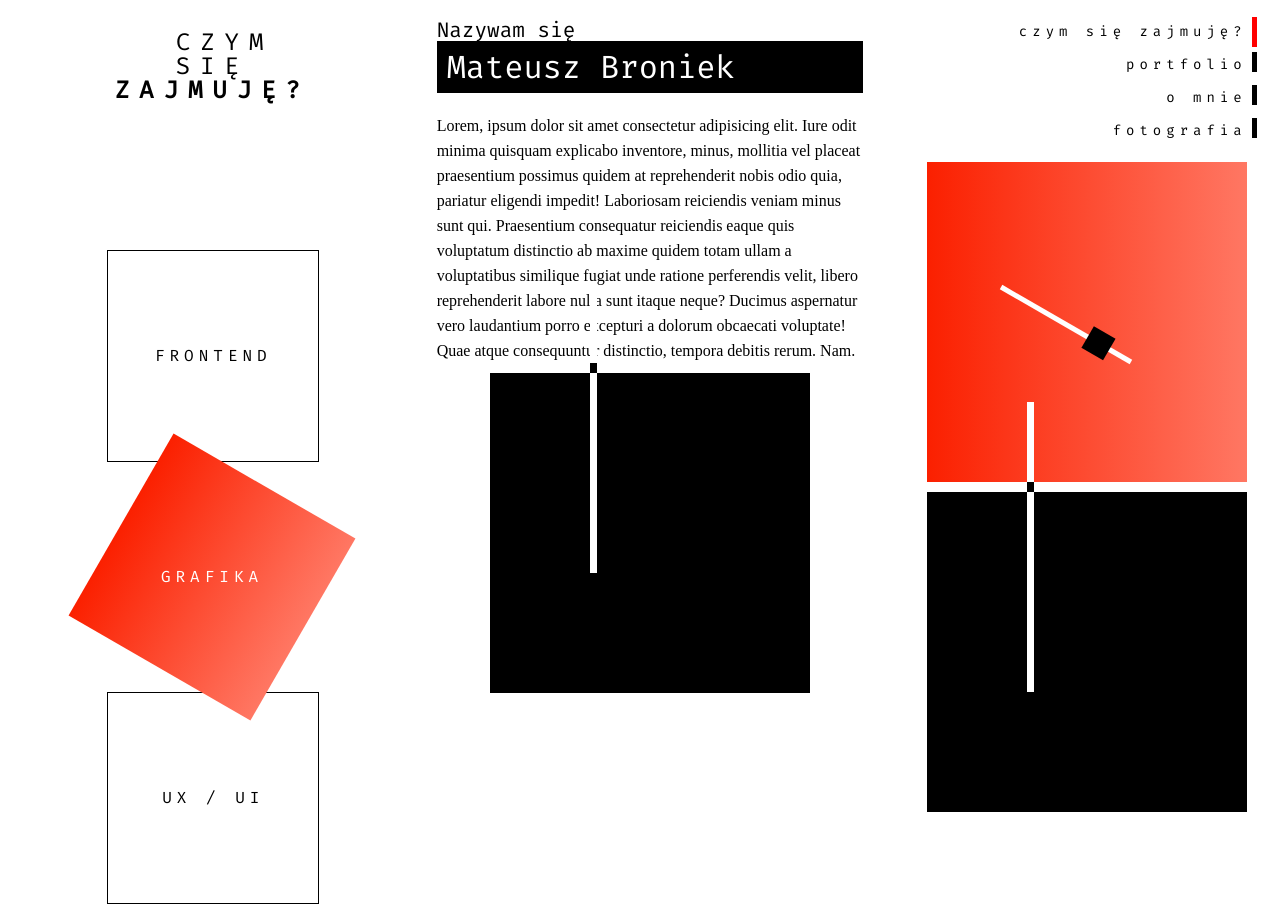
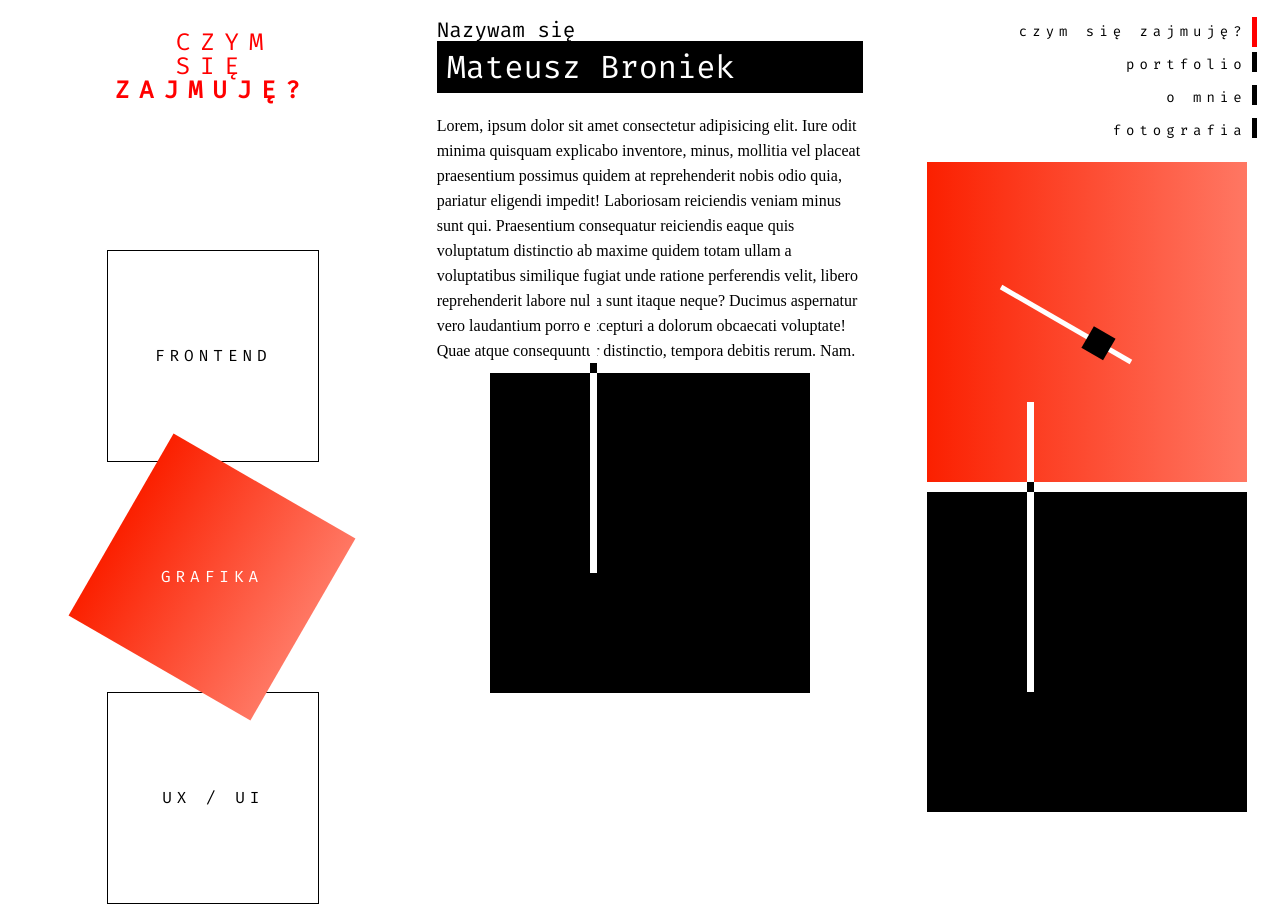
Before and after one commit to broniekMat/portftolio-vue, a plain HTML site: page index--.htm in a window 1280 px wide. Shown: the top 907 px of the page. Drawn offline with Linux system fonts and the light colour scheme.

Commit message:
Update index--.htm

```diff
--- a/index--.htm
+++ b/index--.htm
@@ -34,7 +34,7 @@
     justify-items: center;
 }
 .row {}
-.row__One {}
+.row__One {color:red}
 .row__Two {}
 .row__Three {}
 .row__Four {
```
